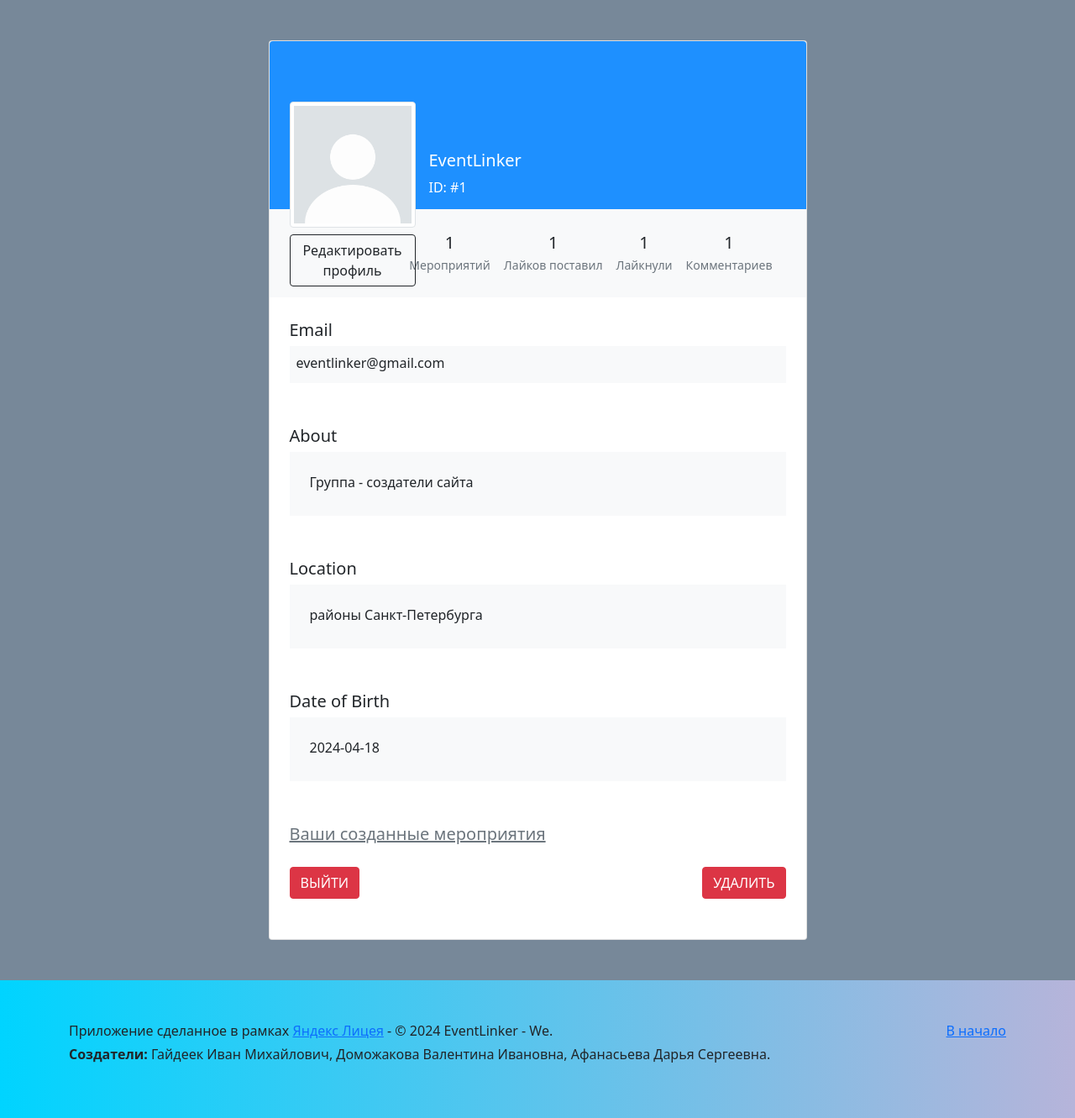
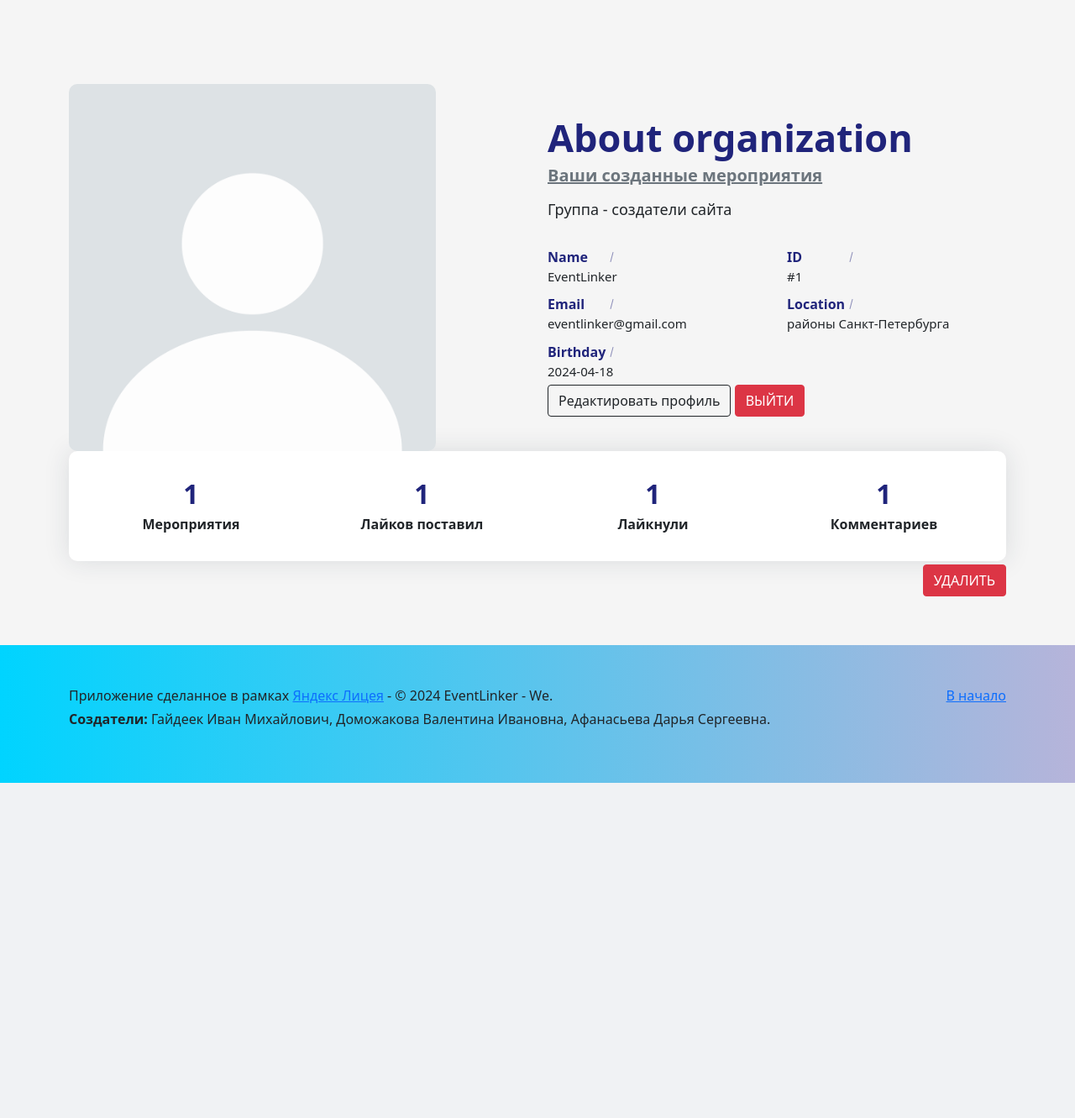
Before and after one commit to domozhakova-valentina/EventLinker, a Flask app: page /home_user in a window 1280 px wide. Shown: the part 56-1387 px from the top of the page at 84% size. After the commit the page ends 988 px from the top, so only its background shows below. Run offline with Flask 3, Linux system fonts and the light colour scheme; a user stored in the database is signed in; data comes from the database, SQL or seed files in the repository; both versions use the stored data as it was after the commit; parts of the project's set-up code (start-up, migrations or seed data) failed here and were passed over; some libraries are stand-ins or nearby versions.

Commit message:
code refactoring dashaaff

```diff
--- a/app/templates/event.html
+++ b/app/templates/event.html
@@ -87,6 +87,7 @@
                                 </form>
                             </div>
                             {% endif %}
+                                {% if data.num_pages > 0 %}
                                     <nav aria-label="навигация по комментариям" class="nav_page">
                                       <ul class="pagination justify-content-end">
                                         {% if not data.has_previous() %}
@@ -141,6 +142,7 @@
                                         </li>
                                       </ul>
                                     </nav>
+                                {% endif %}
                         </div>
                     </div>
                     {% if current_user.is_authenticated and current_user.id == creator.id %}
--- a/app/templates/events_user.html
+++ b/app/templates/events_user.html
@@ -4,7 +4,7 @@
     <main>
       <h1 class="text-center">Мероприятия (события) пользователя - <span class="text-primary">{{ user["name"] }}</span>:</h1>
       <div class="album py-5 bg-body-tertiary">
-        {% if data %}
+        {% if data.items() %}
           <div class="container">
             <div class="row row-cols-1 row-cols-sm-2 row-cols-md-3 g-3">
                 {% for event_data in data.items() %}
--- a/app/templates/user_home.html
+++ b/app/templates/user_home.html
@@ -1,94 +1,103 @@
 {% extends "base.html" %}
 
 {% block content %}
-<section class="gradient-custom-2" style="background: #778899;">
-  <div class="container py-5 h-100">
-    <div class="row d-flex justify-content-center align-items-center h-100">
-      <div class="col col-lg-9 col-xl-7">
-        <div class="card">
-          <div class="rounded-top text-white d-flex flex-row" style="background-color: #1E90FF; height:200px;">
-            <div class="ms-4 mt-5 d-flex flex-column" style="width: 150px;">
-              <img src="{{ url_for('rusers.user_photo', id=current_user.id) }}"
-                alt="Generic placeholder image" class="img-fluid img-thumbnail mt-4 mb-2"
-                style="width: 150px; z-index: 1">
-              <a type="button" class="btn btn-outline-dark" data-mdb-ripple-color="dark" href="\edit_profile"
+<section class="section about-section gray-bg" id="about">
+    <div class="container">
+        <div class="row align-items-center flex-row-reverse">
+            <div class="col-lg-6">
+                <div class="about-text go-to">
+                    <h3 class="dark-color">About {{ current_user.user_type }}</h3>
+                    <h6 class="theme-color lead"><a href="/events/{{ current_user.id }}/page/1" class="text-muted">Ваши созданные мероприятия</a></h6>
+                    <p>{{ current_user.about }}</p>
+                    <div class="row about-list">
+                        <div class="col-md-6">
+                            <div class="media">
+                                <label>Name</label>
+                                <p>{{ current_user.name }}</p>
+                            </div>
+                        </div>
+                        <div class="col-md-6">
+                            <div class="media">
+                                <label>ID</label>
+                                <p>#{{ current_user.id }}</p>
+                            </div>
+                        </div>
+                        <div class="col-md-6">
+                            <div class="media">
+                                <label>Email</label>
+                                <p>{{ current_user.email }}</p>
+                            </div>
+                        </div>
+                        {% if current_user.location %}
+                            <div class="col-md-6">
+                                <div class="media">
+                                    <label>Location</label>
+                                    <p>{{ current_user.location }}</p>
+                                </div>
+                            </div>
+                        {% endif %}
+                        {% if current_user.date_of_birth %}
+                            <div class="col-md-6">
+                                <div class="media">
+                                    <label>Birthday</label>
+                                    <p>{{ current_user.date_of_birth }}</p>
+                                </div>
+                            </div>
+                        {% endif %}
+                        <div class="col-">
+                          <a type="button" class="btn btn-outline-dark mb-1" data-mdb-ripple-color="dark" href="\edit_profile"
                             style="z-index: 1;">
                             Редактировать профиль
                           </a>
-            </div>
-            <div class="ms-3" style="margin-top: 130px;">
-              <h5>{{ current_user.name }}</h5>
-              <p>ID: #{{ current_user.id }}</p>
-            </div>
-          </div>
-          <div class="p-4 text-black" style="background-color: #f8f9fa;">
-            <div class="d-flex justify-content-end text-center py-1">
-              <div>
-                <p class="mb-1 h5">{{ metrics_user["events"] }}</p>
-                <p class="small text-muted mb-0">Мероприятий</p>
-              </div>
-              <div class="px-3">
-                <p class="mb-1 h5">{{ metrics_user["like_up"] }}</p>
-                <p class="small text-muted mb-0">Лайков поставил</p>
-              </div>
-              <div>
-                <p class="mb-1 h5">{{ metrics_user["liked"] }}</p>
-                <p class="small text-muted mb-0">Лайкнули</p>
-              </div>
-              <div class="px-3">
-                <p class="mb-1 h5">{{ metrics_user["comments"] }}</p>
-                <p class="small text-muted mb-0">Комментариев</p>
-              </div>
-            </div>
-          </div>
-          <div class="card-body p-4 text-black">
-            <div class="mb-5">
-              <p class="lead fw-normal mb-1">Email</p>
-              <div class="p-2" style="background-color: #f8f9fa;">
-                <p class="font-italic mb-1">{{ current_user.email }}</p>
-              </div>
-            </div>
-            <div class="mb-5">
-              <p class="lead fw-normal mb-1">About</p>
-              <div class="p-4" style="background-color: #f8f9fa;">
-                <p class="font-italic mb-1">{{ current_user.about }}</p>
-              </div>
-            </div>
-            {% if current_user.location %}
-              <div class="mb-5">
-                <p class="lead fw-normal mb-1">Location</p>
-                <div class="p-4" style="background-color: #f8f9fa;">
-                  <p class="font-italic mb-1">{{ current_user.location }}</p>
-                </div>
-              </div>
-            {% endif %}
-
-            {% if current_user.date_of_birth %}
-              <div class="mb-5">
-                <p class="lead fw-normal mb-1">Date of Birth</p>
-                <div class="p-4" style="background-color: #f8f9fa;">
-                  <p class="font-italic mb-1">{{ current_user.date_of_birth }}</p>
-                </div>
-              </div>
-            {% endif %}
-
-            <div class="d-flex justify-content-between align-items-center mb-4">
-              <p class="lead fw-normal mb-0"><a href="/events/{{ current_user.id }}" class="text-muted">Ваши созданные мероприятия</a></p>
-            </div>
-            <div class="d-flex justify-content-between align-items-center mb-4">
-              <a type="button" class="btn btn-danger center" data-mdb-ripple-color="dark"
+                          <a type="button" class="btn btn-danger center mb-1" data-mdb-ripple-color="dark"
                               style="z-index: 1;" href="/logout">
                               ВЫЙТИ
-              </a>
-              <a type="button" class="btn btn-danger center" data-mdb-ripple-color="dark"
-                  style="z-index: 1;" href="/delete_user/{{ current_user.id }}">  <!--индекс будет передаваться через current_user-->
-                  УДАЛИТЬ
                           </a>
                         </div>
                     </div>
                 </div>
             </div>
+            <div class="col-lg-6">
+                <div class="about-avatar">
+                  <img src="{{ url_for('rusers.user_photo', id=current_user.id) }}"
+                  alt="Generic placeholder image" class="profile"
+                  style="max-width: 80%; z-index: 1; border-radius: 10px;">
                 </div>
+            </div>
+        </div>
+        <div class="counter">
+            <div class="row">
+                <div class="col-6 col-lg-3">
+                    <div class="count-data text-center">
+                        <h6 class="count h2">{{ metrics_user["events"] }}</h6>
+                        <p class="m-0px font-w-600">Мероприятия</p>
+                    </div>
+                </div>
+                <div class="col-6 col-lg-3">
+                    <div class="count-data text-center">
+                        <h6 class="count h2">{{ metrics_user["like_up"] }}</h6>
+                        <p class="m-0px font-w-600">Лайков поставил</p>
+                    </div>
+                </div>
+                <div class="col-6 col-lg-3">
+                    <div class="count-data text-center">
+                        <h6 class="count h2">{{ metrics_user["liked"] }}</h6>
+                        <p class="m-0px font-w-600">Лайкнули</p>
+                    </div>
+                </div>
+                <div class="col-6 col-lg-3">
+                    <div class="count-data text-center">
+                        <h6 class="count h2">{{ metrics_user["comments"] }}</h6>
+                        <p class="m-0px font-w-600">Комментариев</p>
+                    </div>
+                </div>
+            </div>
+        </div>
+        <div>
+          <a type="button" class="btn btn-danger center mt-1" data-mdb-ripple-color="dark"
+              style="z-index: 1;float: right" href="/delete_user/{{ current_user.id }}">  <!--индекс будет передаваться через current_user-->
+              УДАЛИТЬ
+          </a>
         </div>
     </div>
 </section>
--- a/form/search_form.py
+++ b/form/search_form.py
@@ -3,7 +3,7 @@ from wtforms import StringField, SubmitField, BooleanField
 
 
 class SearchForm(FlaskForm):
-    search = StringField('Поиск', render_kw={"placeholder": "Поиск", "aria-label": "Поиск"})
+    search = StringField('Поиск', render_kw={"placeholder": "Поиск по описанию и создателю", "aria-label": "Поиск"})
     concert = BooleanField('Концерты')
     excursion = BooleanField('Экскурсии')
     sports = BooleanField('Спорт')
@@ -11,7 +11,7 @@ class SearchForm(FlaskForm):
     for_kids = BooleanField('Для детей')
     studies = BooleanField('Учеба')
     other = BooleanField('Прочее')
-    submit = SubmitField('Поиск и сортировка')
+    submit = SubmitField('Поиск')
 
     def get_selected_event_types(self):
         selected_event_types = []
```
Also changed, not shown: api/test.py (+3 -5 lines), app/templates/index.html (+69 -14 lines), app/templates/user.html (+17 -1 lines), routes/event_r.py (+87 -66 lines), db/event_linker.db. Lines whose indentation alone changed are shown as unchanged.
